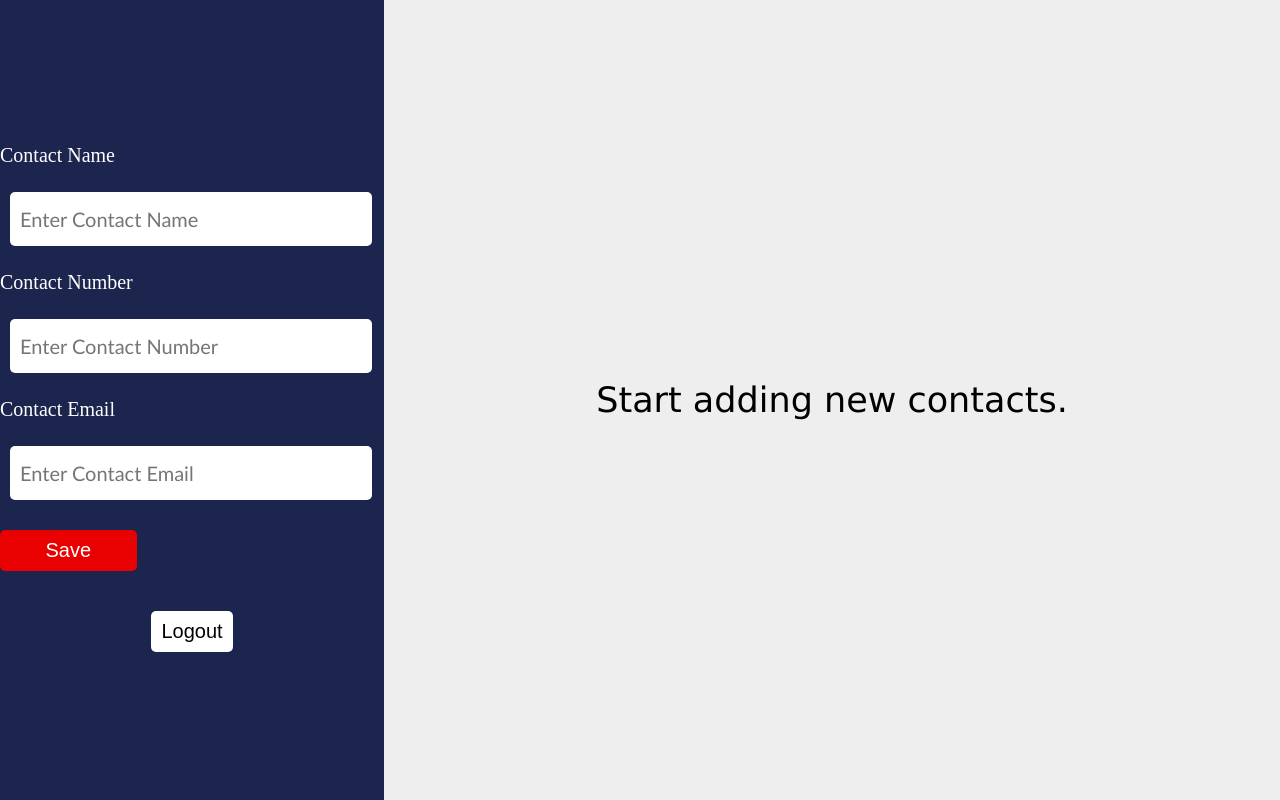
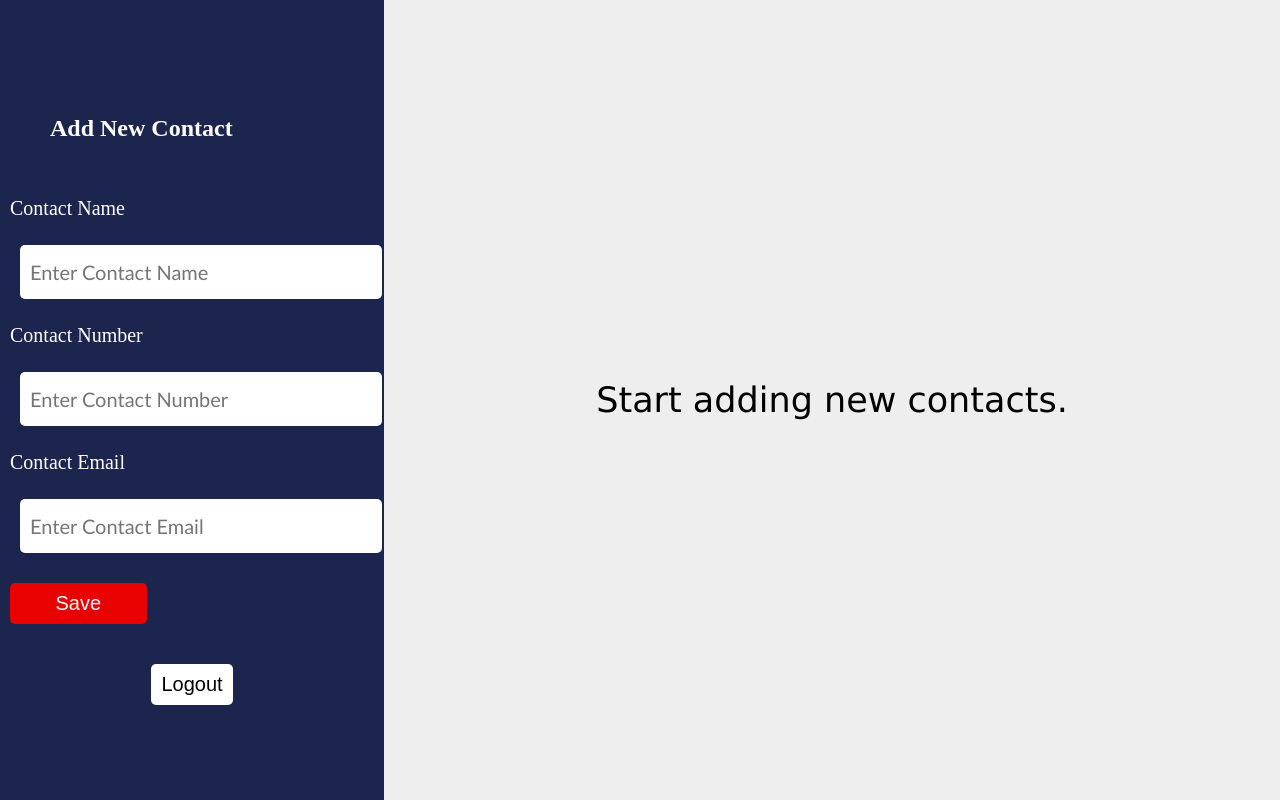
Before and after one commit to mitra-31/contact-manager-application, a Flask app: page /user in a window 1280 px wide. Run offline with Flask 2, Linux system fonts and the light colour scheme; the visitor is signed in with stand-in values (Sample User, id 1); data that the repository does not hold is empty; some libraries are stand-ins or nearby versions.

Commit message:
Modified Dashboard html and css

```diff
--- a/static/dashboard.css
+++ b/static/dashboard.css
@@ -56,6 +56,9 @@
     border: 0;
 }
 
+.add{
+    margin:0px 10px;
+}
 .add p{
     font-size: 20px;
     margin:15px 0;
@@ -129,3 +132,9 @@
 .display .table tbody tr:nth-of-type(even) {
   background-color: #f3f3f3;
 }
+
+
+.title{
+    text-align: center;
+    padding: 40px;
+}
--- a/templates/dashboard.html
+++ b/templates/dashboard.html
@@ -14,6 +14,7 @@
     <div class="container">
       <div class="left">
         <div class="add">
+          <h2 class="title">Add New Contact</h2>
           <form action="/add_contact" method="post">
             <p>Contact Name</p>
             <input
```
